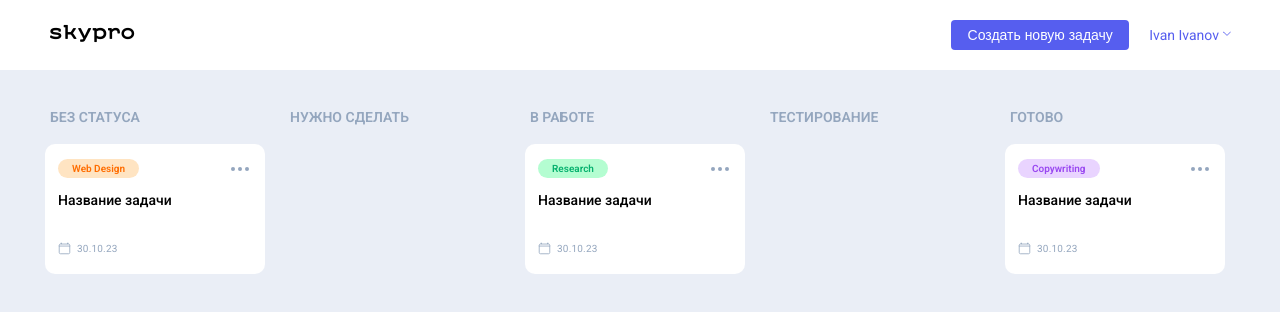
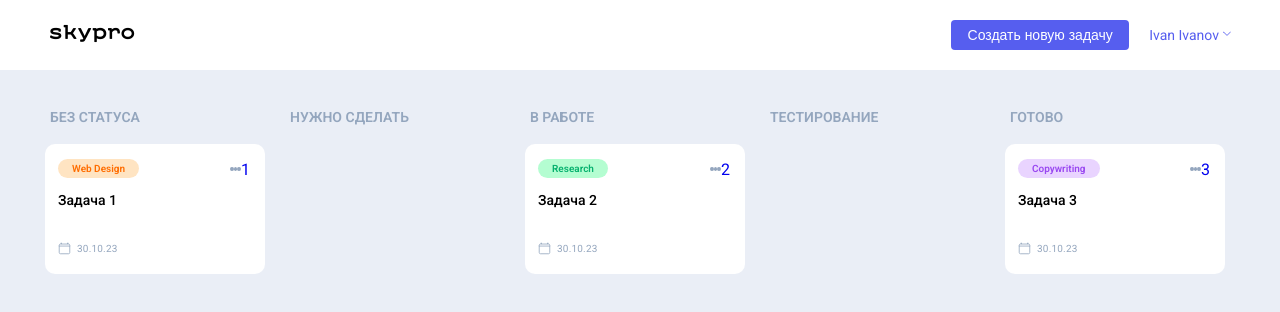
Before and after one commit to Alena-Sartakova/skypro-kanban, a Vue app: page / in a window 1280 px wide. Shown: the top 312 px of the page. Built offline with nearby package versions, Linux system fonts and the light colour scheme; sample sign-in values are in the browser's storage.

Commit message:
Модальное окно работает

```diff
--- a/src/components/BrowseModal.vue
+++ b/src/components/BrowseModal.vue
@@ -4,13 +4,13 @@
       <div class="pop-browse__block">
         <div class="pop-browse__content">
           <div class="pop-browse__top-block">
-            <h3 class="pop-browse__ttl">Название задачи</h3>
+            <h3 class="pop-browse__ttl">{{ task.title }}</h3>
             <div class="categories__theme theme-top _orange _active-category">
-              <p class="_orange">{{ topic }}</p>
+              <p class="_orange">{{ task.topic }}</p>
             </div>
           </div>
           <div class="pop-browse__status status">
-            <p class="status__p subttl">{{ status }}</p>
+            <p class="status__p subttl">{{ task.status }}</p>
             <div class="status__themes">
               <div class="status__theme _hide">
                 <p>Без статуса</p>
@@ -168,22 +168,24 @@
 </template>
 
 <script setup>
-
-import { computed } from 'vue';
+import { getTasks } from '@/mokcs/tasks';
+import { computed, ref } from 'vue';
 import { useRoute } from 'vue-router';
 
+const tasks = ref(getTasks());
+
 const route = useRoute();
-console.log(route.params.id);
-
+/* console.log(route.params.id);
+console.log(tasks.value) */
 const task = computed(() => {
-   return tasks.value.find((w) => w.id === route.params.id) || {
+   return tasks.value.find((w) => w.id === Number(route.params.id)) || {
     topic: "",
     title: "",
     date: "",
     status: "",
    }
 });
-
+/* console.log(task.value) */
 </script>
 
 <style lang="scss" scoped>
--- a/src/components/ExitModal.vue
+++ b/src/components/ExitModal.vue
@@ -10,7 +10,7 @@
                   <RouterLink to="/sign-in">Да, выйти</RouterLink>
                 </button>
                 <button class="pop-exit__exit-no _hover03" id="exitNo">
-                 <RouterLink to="/">Нет, остаться</RouterLink>
+                 <RouterLink to='/'>Нет, остаться</RouterLink>
                 </button>
               </div>
             </form>
--- a/src/components/RegForm.vue
+++ b/src/components/RegForm.vue
@@ -12,7 +12,7 @@
 						<input class="modal__input login" type="text" name="login" id="loginReg" placeholder="Эл. почта">
 						<input class="modal__input password-first" type="password" name="password" id="passwordFirst" placeholder="Пароль">
 						<button class="modal__btn-signup-ent _hover01" id="SignUpEnter">
-            <RouterLink to="/">Зарегистрироваться</RouterLink>
+            <RouterLink to="/sign-up">Зарегистрироваться</RouterLink>
             </button>
 						<div class="modal__form-group">
 							<p>Уже есть аккаунт?
--- a/src/components/TaskCard.vue
+++ b/src/components/TaskCard.vue
@@ -6,11 +6,12 @@
           <div :class="['card__theme']">
             <p :class="TopicColor(topic)">{{ topic }}</p>
           </div>
-          <RouterLink to="/browse-card/{{ id }}" target="_self">
+          <RouterLink :to="`/browse-card/${id}`" target="_self">
             <div class="card__btn">
               <div></div>
               <div></div>
               <div></div>
+              <p>{{ id }}</p>
             </div>
           </RouterLink>
         </div>
@@ -56,13 +57,13 @@
 </template>
 
 <script setup>
-
 defineProps({
   topic: { type: String, require: true },
   title: { type: String, require: true },
   date: { type: String, require: true },
   status: { type: String, require: true },
-  })
+  id: { type: Number },
+})
 
 function TopicColor(topic) {
   if (topic === 'Web Design') {
@@ -75,6 +76,7 @@ function TopicColor(topic) {
     return '_gray'
   }
 }
+console.log
 </script>
 
 <style lang="scss" scoped>
--- a/src/mokcs/tasks.js
+++ b/src/mokcs/tasks.js
@@ -1,19 +1,19 @@
- const tasks = [
+  const tasks = [
   {id:1,
     topic: "Web Design",
-    title: "Название задачи",
+    title: "Задача 1",
     date: "30.10.23",
     status: "Без статуса",
   },
   {id:2,
     topic: "Research",
-    title: "Название задачи",
+    title: "Задача 2",
     date: "30.10.23",
     status: "В работе",
   },
   {id:3,
     topic: "Copywriting",
-    title: "Название задачи",
+    title: "Задача 3",
     date: "30.10.23",
     status: "Готово",
   },
```
